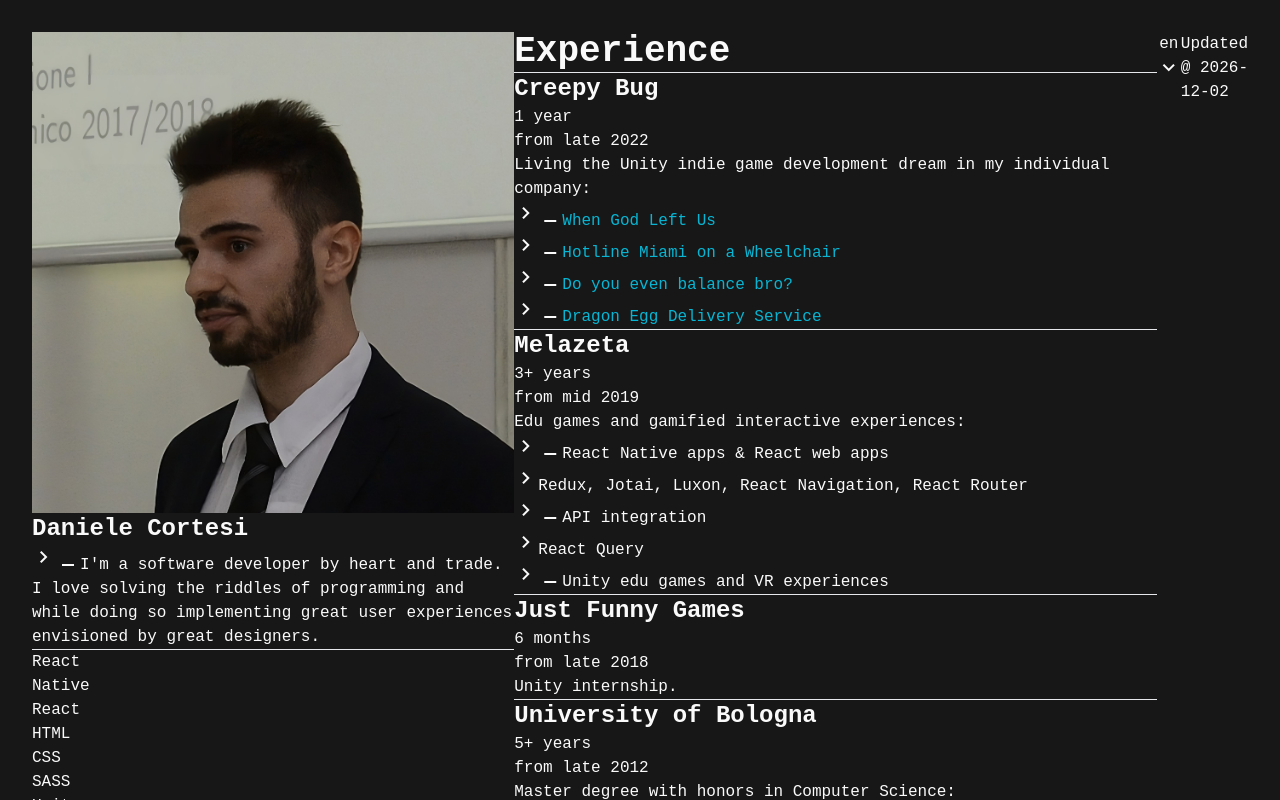
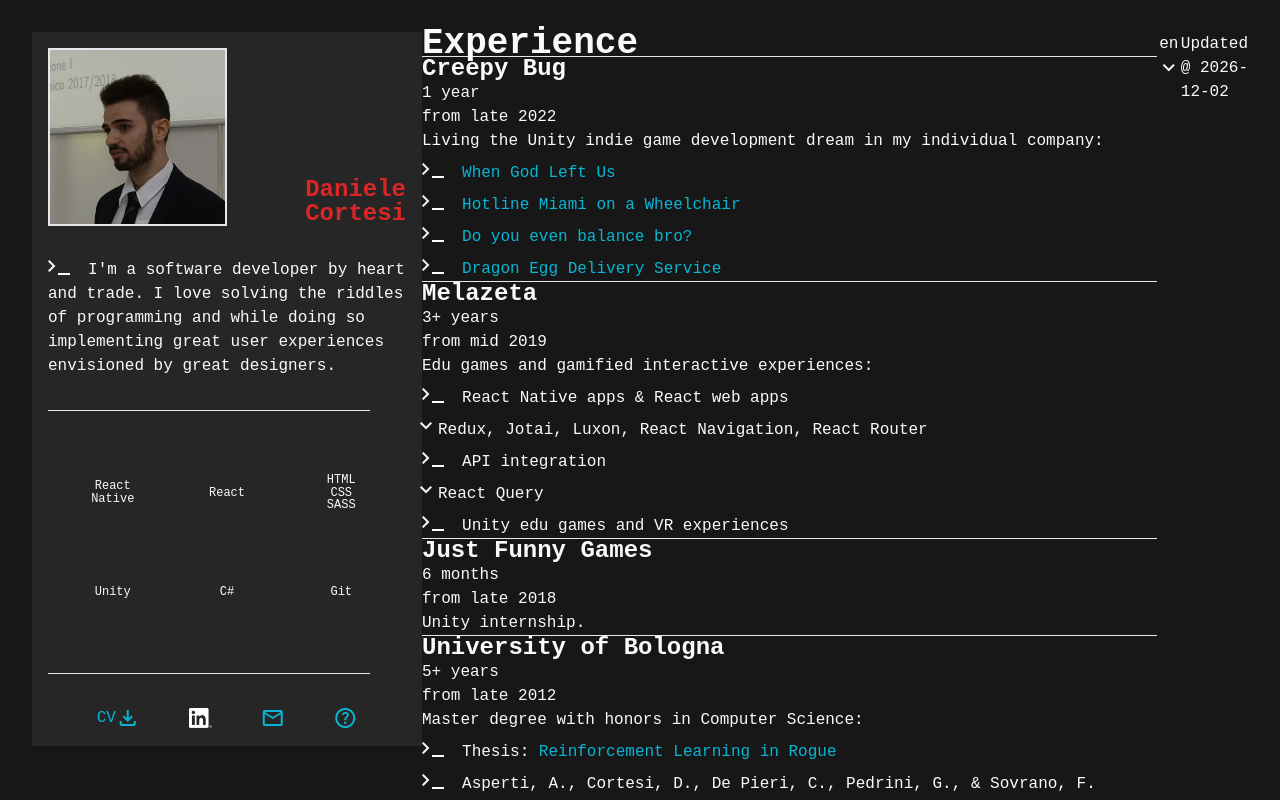
Before and after one commit to Jackaljkdan/webresume, a React (Vite) app: page / in a window 1280 px wide. Shown: the top 800 px of the page. Built offline with nearby package versions, Linux system fonts and the light colour scheme; the HTML template or start-up script is replaced by a standard one.

Commit message:
Tailwind summary

```diff
--- a/src/App.tsx
+++ b/src/App.tsx
@@ -6,7 +6,7 @@
 function App() {
     return (
         <>
-            <Summary />
+            <Summary className="pt-10 px-8 pb-4 sm:min-w-[290px] sm:max-w-[390px]" />
             <Experience />
             <LocaleButton className="app-locale" />
             <UpdatedAt className="app-updated-at" />
--- a/src/components/IconLinkButton.tsx
+++ b/src/components/IconLinkButton.tsx
@@ -10,10 +10,13 @@
 export function IconLinkButton(props: Props) {
     return (
         <a
-            className={classNames(props.className, "icon-link")}
+            className={classNames(
+                "flex items-center",
+                props.className,
+            )}
             href={props.href}
         >
-            <img src={props.src} alt={props.alt} />
+            <img className="h-5" src={props.src} alt={props.alt} />
         </a>
     );
 }
--- a/src/components/MaterialLinkButton.tsx
+++ b/src/components/MaterialLinkButton.tsx
@@ -10,7 +10,11 @@
 export function MaterialLinkButton(props: Props) {
     return (
         <a
-            className={classNames(props.className, "material-link")}
+            className={classNames(
+                "material-link",
+                "flex items-center",
+                props.className,
+            )}
             href={props.href}
         >
             {props.text
--- a/src/components/MyPicture.tsx
+++ b/src/components/MyPicture.tsx
@@ -8,7 +8,7 @@
 
 export function MyPicture(props: Props) {
     return (
-        <div className={classNames(props.className, "my-pic")}>
+        <div className={classNames(props.className, "border-2 box-border")}>
             <img src={picture} alt="My picture" />
         </div>
     );
--- a/src/components/ProgressBar.tsx
+++ b/src/components/ProgressBar.tsx
@@ -22,7 +22,13 @@
 
     return (
         <animated.div
-            className={classNames(props.className, "progress-bar")}
+            className={classNames(
+                "w-[75px] h-[75px] m-3",
+                "rounded-full",
+                "flex flex-col justify-center items-center",
+                "text-center text-xs leading-[.8rem]",
+                props.className,
+            )}
             style={springs}
         >
             {props.children}
--- a/src/components/PromptIcon.tsx
+++ b/src/components/PromptIcon.tsx
@@ -10,11 +10,18 @@
     const underscore = props.underscore ?? true;
     const rotate = props.rotate ?? false;
     return (
-        <span className={classNames(props.className, "prompt-icon")}>
-            <span className={classNames("material-symbols-outlined", { rotated: rotate })}>
+        <span className={classNames(
+            "mr-3",
+            props.className,
+        )}>
+            <span className={classNames(
+                "material-symbols-outlined",
+                "-ml-2 -mr-3 translate-y-1",
+                { "rotate-90": rotate },
+            )}>
                 chevron_right
             </span>
-            <span className="material-symbols-outlined">
+            <span className="material-symbols-outlined translate-y-1">
                 {underscore ? "minimize" : null}
             </span>
         </span>
--- a/src/components/Summary.tsx
+++ b/src/components/Summary.tsx
@@ -16,12 +16,17 @@
 export function Summary(props: Props) {
     const strings = useStrings();
     return (
-        <div className={classNames(props.className, "summary")}>
+        <div className={classNames(
+            "summary",
+            "flex flex-col justify-between sm:p-4",
+            "bg-neutral-800",
+            props.className,
+        )}>
             <div>
-                <div className="pic-and-name">
-                    <MyPicture />
+                <div className="flex justify-between mb-6">
+                    <MyPicture className="max-w-[50%]" />
 
-                    <h2 className="my-name title">
+                    <h2 className="self-end ml-8 text-right text-accent">
                         Daniele Cortesi
                     </h2>
                 </div>
@@ -32,9 +37,9 @@
                 </div>
             </div>
 
-            <hr />
+            <hr className="my-8 w-[90%]" />
 
-            <div className="skills">
+            <div className="flex flex-wrap justify-evenly">
                 <ProgressBar percentage={94}>
                     React {<br />} Native
                 </ProgressBar>
@@ -60,9 +65,9 @@
                 </ProgressBar>
             </div>
 
-            <hr />
+            <hr className="my-8 w-[90%]" />
 
-            <div className="links">
+            <div className="flex flex-row justify-evenly items-center">
                 <CvLinkButton />
                 <IconLinkButton
                     src={linkedin}
--- a/src/index.css
+++ b/src/index.css
@@ -15,11 +15,6 @@
     @apply relative sm:p-8 pb-12 box-border;
 }
 
-h1,
-h2 {
-    @apply font-bold;
-}
-
 h1 {
     @apply text-4xl;
 }
@@ -28,6 +23,14 @@
     @apply text-2xl;
 }
 
+h1,
+h2 {
+    margin-block-start: 0;
+    margin-block-end: 0;
+
+    @apply font-bold leading-6;
+}
+
 a {
     @apply text-link hover:text-link-h;
 }
```
